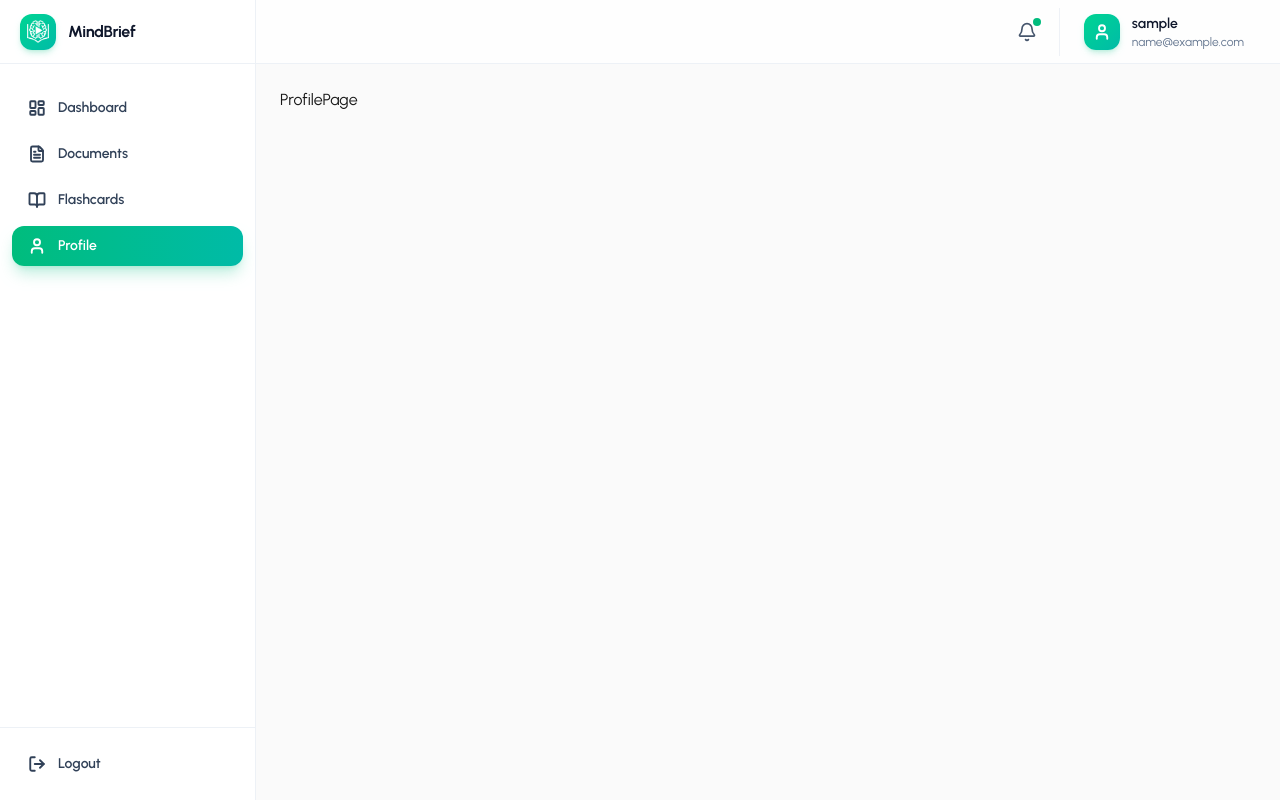
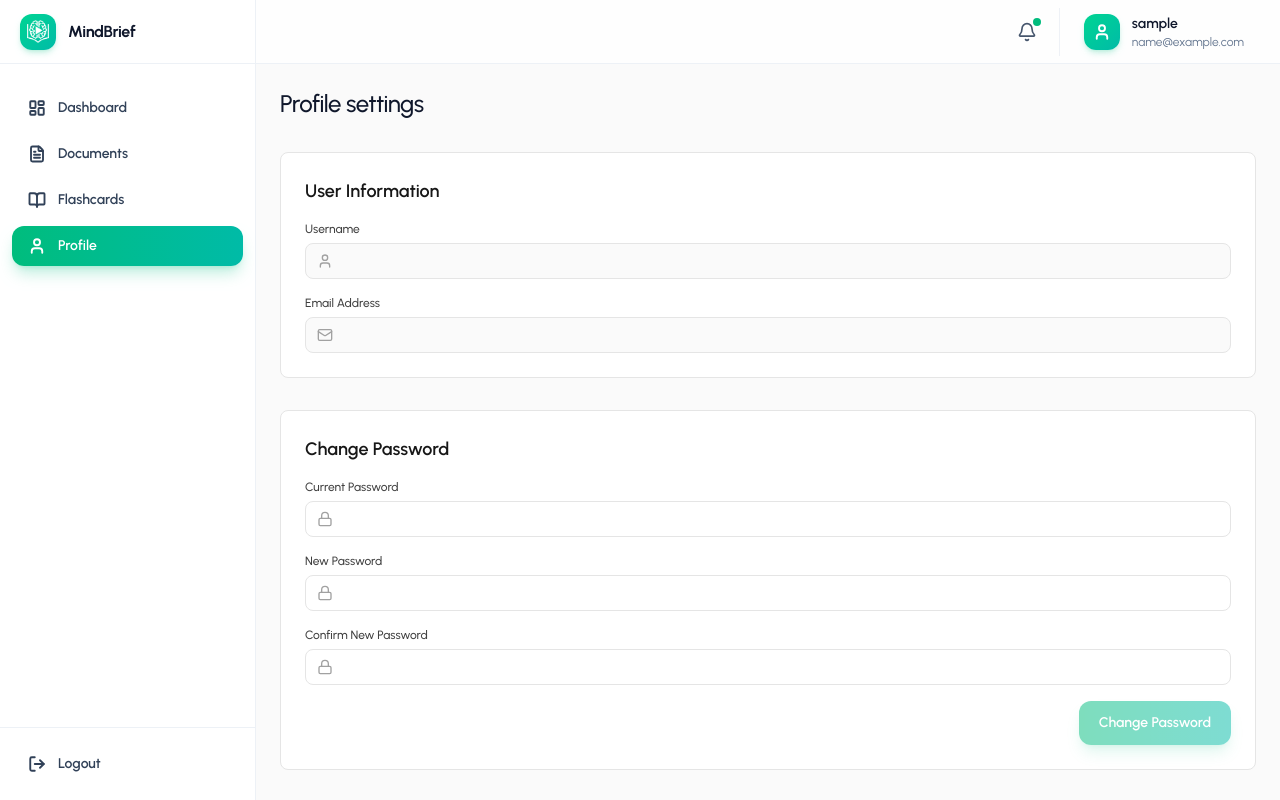
Before and after one commit to kikoNassif/MindBrief, a React (Vite) app in the folder frontend/MindBrief/: page /profile in a window 1280 px wide. Built offline with nearby package versions, Linux system fonts and the light colour scheme; no server answers; sample sign-in values are in the browser's storage.

Commit message:
feat(profile): implemented profile settings and password update flow

```diff
--- a/frontend/MindBrief/src/pages/Profile/ProfilePage.jsx
+++ b/frontend/MindBrief/src/pages/Profile/ProfilePage.jsx
@@ -1,8 +1,180 @@
-import React from 'react'
+import React, { useState, useEffect } from 'react';
+import PageHeader from '../../components/common/PageHeader';
+import Button from '../../components/common/Button';
+import Spinner from '../../components/common/Spinner';
+import authService from '../../services/authService';
+import toast from 'react-hot-toast';
+import { User, Mail, Lock } from 'lucide-react';
 
 const ProfilePage = () => {
+
+  const [loading, setLoading] = useState(true);
+  const [passwordLoading, setPasswordLoading] = useState(false);
+
+  const [username, setUsername] = useState("");
+  const [email, setEmail] = useState("");
+  const [currentPassword, setCurrentPassword] = useState("");
+  const [newPassword, setNewPassword] = useState("");
+  const [confirmNewPassword, setConfirmNewPassword] = useState("");
+
+  useEffect(() => {
+    const fetchProfile = async () => {
+      try {
+        const { data } = await authService.getProfile();
+        setUsername(data.username);
+        setEmail(data.email);
+      } catch (error) {
+        toast.error("Failed to fetch profile data.");
+        console.error(error);
+      } finally {
+        setLoading(false);
+      }
+    };
+    fetchProfile();
+  }, []);
+
+  const handleChangePassword = async (e) => {
+    e.preventDefault();
+    if (newPassword !== confirmNewPassword) {
+      toast.error("New passwords do not match.");
+      return
+    }
+    if (newPassword.length < 6) {
+      toast.error("New password must be at least 6 characters long.");
+      return;
+    }
+    setPasswordLoading(true);
+    try {
+      await authService.changePassword({ currentPassword, newPassword });
+      toast.success("Password changed successfully!");
+      setCurrentPassword("");
+      setNewPassword("");
+      setConfirmNewPassword("");
+    } catch (error) {
+      toast.error(error.message || "Current password is incorrect.");
+    } finally {
+      setPasswordLoading(false);
+    }
+  };
+
+  if (loading) {
+    return <Spinner />
+  }
+
   return (
-    <div>ProfilePage</div>
+    <div>
+      <PageHeader title="Profile settings" />
+
+      <div className="space-y-8">
+        {/* User Information Display */}
+        <div className="bg-white border border-neutral-200 rounded-lg p-6">
+          <h3 className="text-lg font-semibold text-neutral-900 mb-4">
+            User Information
+          </h3>
+          <div className="space-y-4">
+            <div>
+              <label className="block text-xs font-medium text-neutral-700 mb-1.5">
+                Username
+              </label>
+              <div className="relative">
+                <div className="absolute inset-y-0 left-0 pl-3 flex items-center pointer-events-none">
+                  <User className="h-4 w-4 text-neutral-400" />
+                </div>
+                <p className="w-full h-9 pl-9 pr-3 pt-2 border border-neutral-200 rounded-lg bg-neutral-50 text-sm text-neutral-900">
+                  {username}
+                </p>
+              </div>
+            </div>
+            <div>
+              <label className="block text-xs font-medium text-neutral-700 mb-1.5">
+                Email Address
+              </label>
+              <div className="relative">
+                <div className="absolute inset-y-0 left-0 pl-3 flex items-center pointer-events-none">
+                  <Mail className="h-4 w-4 text-neutral-400" />
+                </div>
+                <p className="w-full h-9 pl-9 pr-3 pt-2 border border-neutral-200 rounded-lg bg-neutral-50 text-sm text-neutral-900">
+                  {email}
+                </p>
+              </div>
+            </div>
+          </div>
+        </div>
+
+        {/* Change Password Form */}
+        <div className="bg-white border border-neutral-200 rounded-lg p-6">
+          <h3 className="text-lg font-semibold text-neutral-900 mb-4">
+            Change Password
+          </h3>
+          <form onSubmit={handleChangePassword} className="space-y-4">
+            <div>
+              <label className="block text-xs font-medium text-neutral-700 mb-1.5">
+                Current Password
+              </label>
+              <div className="relative">
+                <div className="absolute inset-y-0 left-0 pl-3 flex items-center pointer-events-none">
+                  <Lock className="h-4 w-4 text-neutral-400" />
+                </div>
+                <input
+                  type="password"
+                  value={currentPassword}
+                  onChange={(e) => setCurrentPassword(e.target.value)}
+                  required
+                  className="w-full h-9 pl-9 pr-3 border border-neutral-200 rounded-lg bg-white text-sm text-neutral-900 placeholder-neutral-400 transition-colors duration-150 focus:outline-none focus:ring-2 focus:ring-[#00d492] focus:border-transparent"
+                />
+              </div>
+            </div>
+            <div>
+              <label className="block text-xs font-medium text-neutral-700 mb-1.5">
+                New Password
+              </label>
+              <div className="relative">
+                <div className="absolute inset-y-0 left-0 pl-3 flex items-center pointer-events-none">
+                  <Lock className="h-4 w-4 text-neutral-400" />
+                </div>
+                <input
+                  type="password"
+                  value={newPassword}
+                  onChange={(e) => setNewPassword(e.target.value)}
+                  required
+                  className="w-full h-9 pl-9 pr-3 border border-neutral-200 rounded-lg bg-white text-sm text-neutral-900 placeholder-neutral-400 transition-colors duration-150 focus:outline-none focus:ring-2 focus:ring-[#00d492] focus:border-transparent"
+                />
+              </div>
+            </div>
+            <div>
+              <label className="block text-xs font-medium text-neutral-700 mb-1.5">
+                Confirm New Password
+              </label>
+              <div className="relative">
+                <div className="absolute inset-y-0 left-0 pl-3 flex items-center pointer-events-none">
+                  <Lock className="h-4 w-4 text-neutral-400" />
+                </div>
+                <input
+                  type="password"
+                  value={confirmNewPassword}
+                  onChange={(e) => setConfirmNewPassword(e.target.value)}
+                  required
+                  className="w-full h-9 pl-9 pr-3 border border-neutral-200 rounded-lg bg-white text-sm text-neutral-900 placeholder-neutral-400 transition-colors duration-150 focus:outline-none focus:ring-2 focus:ring-[#00d492] focus:border-transparent"
+                />
+              </div>
+            </div>
+            <div className="flex justify-end">
+              <Button
+                type="submit"
+                disabled={
+                  passwordLoading ||
+                  !currentPassword ||
+                  !newPassword ||
+                  !confirmNewPassword
+                }
+              >
+                {passwordLoading ? "Changing..." : "Change Password"}
+              </Button>
+            </div>
+          </form>
+        </div>
+      </div>
+    </div>
   )
 }
 
```
